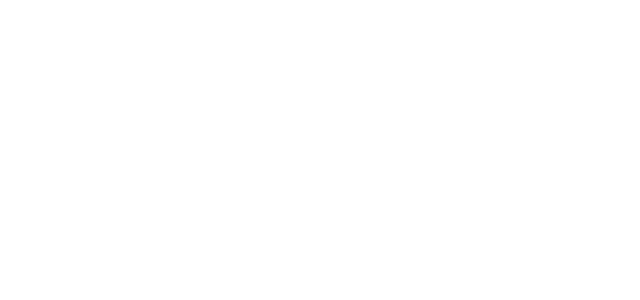
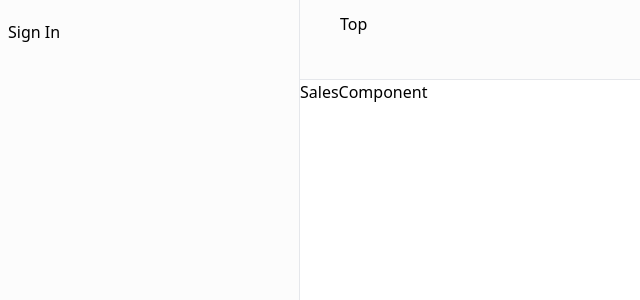
Before and after one commit to Sardor0795/dressme_admin_panel, a React (Vite) app: page /sales in a window 1280 px wide. Before the commit this address had no page. Shown: the top 300 px of the page, without its empty margins (0-640 px from the left). Built offline with nearby package versions, Linux system fonts and the light colour scheme.

Commit message:
Add routes to sidebar

```diff
--- /dev/null
+++ b/src/components/sales/index.jsx
@@ -0,0 +1,7 @@
+import React from 'react'
+
+export const SalesComponent = () => {
+  return (
+    <div>SalesComponent</div>
+  )
+}
--- a/src/components/sideBar/index.jsx
+++ b/src/components/sideBar/index.jsx
@@ -1,3 +1,15 @@
+import { Link, Outlet } from "react-router-dom";
+
 export const Sidebar = () => {
-  return <div>Sidebar</div>;
+  return (
+    <div className="flex h-[100vh]">
+      <div className="w-full max-w-[300px] border-r bg-[#FCFCFC] px-2 py-5">
+        <Link to="/signin"> Sign In</Link>
+      </div>
+      <div className="w-full">
+        <div className="h-[80px] bg-[#FCFCFC] border-b px-10 py-3">Top</div>
+        <Outlet />
+      </div>
+    </div>
+  );
 };
--- a/src/components/signIn/index.jsx
+++ b/src/components/signIn/index.jsx
@@ -1,6 +1,7 @@
 import { useState } from "react";
 import { CircleNextIcon, UserMailIcon } from "../../assets/icon";
 import { AiOutlineEye, AiOutlineEyeInvisible } from "react-icons/ai";
+import { Link } from "react-router-dom";
 
 export const SignInComponent = () => {
   const [state, setState] = useState({
@@ -68,14 +69,17 @@
             </label>
           </div>
 
-          <button className="w-full active:scale-95  active:opacity-70 h-[40px] xs:h-12 rounded-lg flex items-center gap-x-[10px] justify-center bg-weatherWinterColor">
+          <Link
+            to="/sales"
+            className="w-full active:scale-95  active:opacity-70 h-[40px] xs:h-12 rounded-lg flex items-center gap-x-[10px] justify-center bg-weatherWinterColor"
+          >
             <span className="text-center text-base md:text-lg text-white not-italic font-AeonikProMedium">
               Войти в систему
             </span>
             <span>
               <CircleNextIcon />
             </span>
-          </button>
+          </Link>
         </div>
       </div>
     </div>
--- /dev/null
+++ b/src/pages/sales/index.jsx
@@ -0,0 +1,5 @@
+import { SalesComponent } from "../../components/sales";
+
+export const SalesPage = () => {
+  return <SalesComponent />;
+};
--- a/src/root/index.jsx
+++ b/src/root/index.jsx
@@ -1,13 +1,17 @@
 import { Navigate, Route, Routes } from "react-router-dom";
 import { SignInPage } from "../pages/signIn";
-// import Sidebar from "../components/sideBar";
+import { SalesPage } from "../pages/sales";
+import { Sidebar } from "../components/sideBar";
 
 export const Root = () => {
   return (
     <>
       <Routes>
-        <Route path="/" element={<SignInPage />} />
-        {/* <Route path="/" element={<Sidebar />} /> */}
+        <Route element={<Sidebar />}>
+          <Route path="/sales" element={<SalesPage />} />
+        </Route>
+        <Route path="/signin" element={<SignInPage />} />
+        <Route path="/" element={<Navigate to="/signin" />} />
       </Routes>
     </>
   );
```
